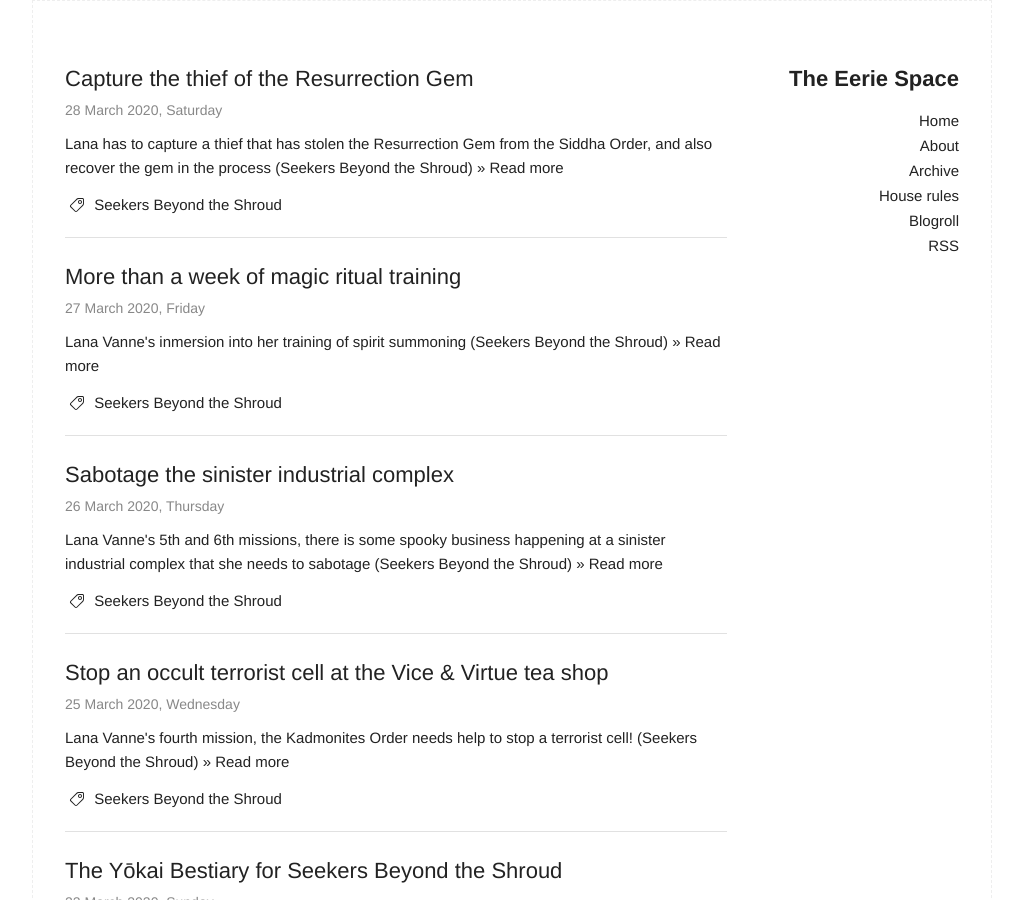
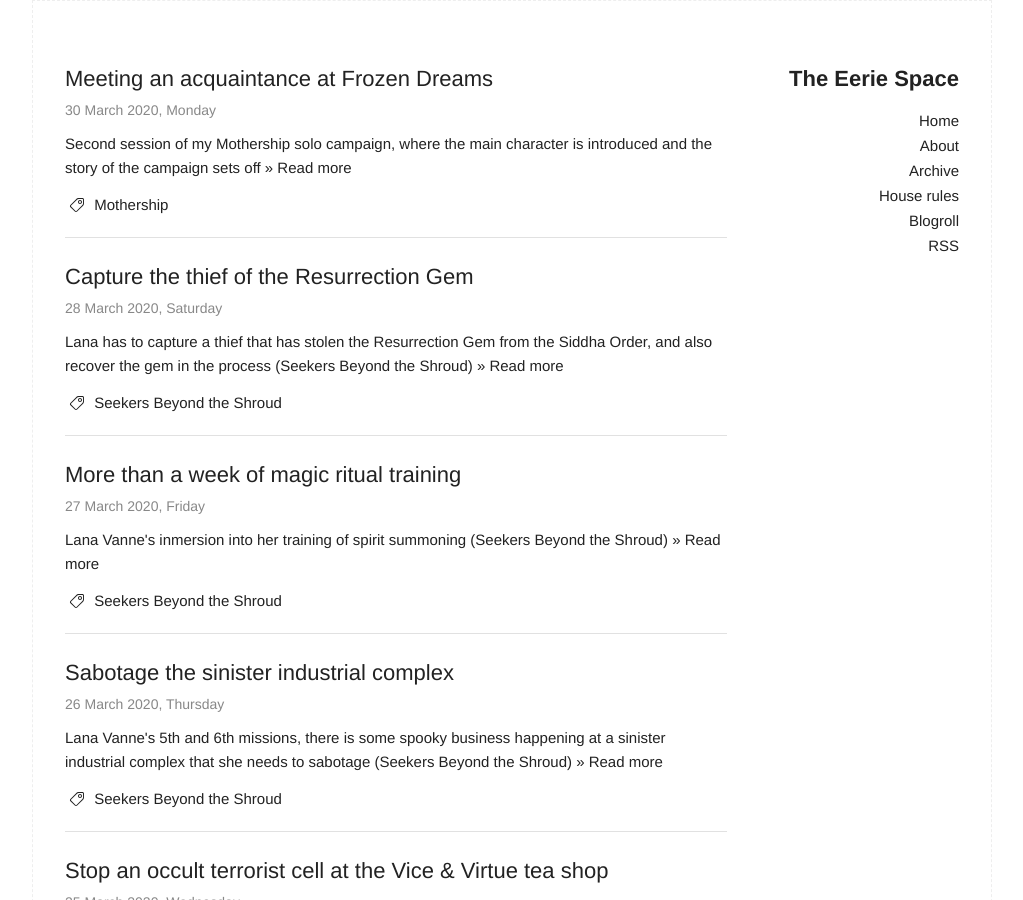
Before and after one commit to eeriespace/eeriespace.github.io, a Jekyll site: the page built from index.html, in a window 1280 px wide and 900 px high. Shown: the whole window, without its empty margins (128-1151 px from the left). Built offline with Jekyll 4.4.1, drawn with Linux system fonts in a browser that asks for light colours; some of the changed lines change nothing that is shown.

Commit message:
Add post

```diff
--- /dev/null
+++ b/_posts/2020-03-30-play-report-mothership-frozen-dreams.md
@@ -0,0 +1,132 @@
+---
+layout: post
+title: Meeting an acquaintance at Frozen Dreams
+category: "Play report"
+description: "Second session of my Mothership solo campaign, where the main
+character is introduced and the story of the campaign sets off"
+tags: [Mothership]
+imghtml: https://raw.githubusercontent.com/eeriespace/public-images/master/20200330-play-report-mothership-frozen-dreams/mothership-faust-c-frozen-dreams.png
+---
+
+This play report is the second session of my
+[Mothership RPG](http://www.tuesdayknightgames.com/mothership) solo campaign,
+where my main character and their background is introduced.
+
+You can read previous sessions here:
+[1st]({{site.baseurl}}/2020/02/29/play-report-faust-cherubim-king-10-704/).
+
+## The main character
+
+I roll the non-class skills randomly, plus the gender.
+
+**Name:** Nyx (female)
+
+**Class:** Teamster
+
+**Stats:** strength 39, speed 39, intellect 43, combat 22
+
+**Skills:** first aid, zero-g, mechanical repair, piloting, rimwise
+
+**Trinket:** stress ball, with the phrase *Zero stress in zero-G*
+
+**Patch:** a medic patch
+
+So she knows a bit of everything, and she needs a reason to be at the
+[Faust-C]({{site.baseurl}}/2020/02/29/play-report-faust-cherubim-king-10-704/)
+space station, the most obvious reason is money, so she will have a dept of d% x
+10000 credits. That makes a debt of 56000 credits.
+
+Having the first aid skill and a medic patch could indicate that she had
+some medical training before, but she also knows a lot about zero-g, piloting,
+repairing, and about far away colonies. So I think that she is going to be some
+kind of pilot, and that she knows all about those skills since she is used to
+maintaining her ship, and that focus on medical skills is because she was
+a captain very concerned about the safety and health of her crew. Since she has
+a lot of dept, she has lost her ship because of something that we don't know
+already and now is doing odd jobs at the station.
+
+## Putting it all together
+
+![](https://raw.githubusercontent.com/eeriespace/public-images/master/20200330-play-report-mothership-frozen-dreams/mothership-faust-c-frozen-dreams.png)
+
+Nyx is a transport pilot reconverted to mechanic that works for the external
+engineering division of **Faust-C** station. She lost her ship a while ago and
+has been drowning in debt ever since.
+
+Her experience with vac-suits and mechanical knowledge repairing her now lost
+ship was able to land her a job in this station, but she is barely capable of
+making ends meet.
+
+She has been spending long hours repairing the massive **Energy Transfer
+Mirrors (ETMs)** that orbit around the station, they are part of the stealth
+subsystems of the station and are needed to hide the energy readings of the
+station so that it can remain undetected. The ETMs have a clever design, they
+work in pairs and orbit around the station. Every mirror has its pair in the
+opposite direction that transfers the energy from its side to its opposing
+side. This way, if someone scans the space around the station, they would pick
+credible data.
+
+But they haven't been working quite well recently. After a long shift of space
+walking and running diagnostics in the mirrors, Nyx heads to her favourite
+AR-bar (augmented reality bar), **Frozen Dreams**, where you put some glasses
+on or connect yourself if you have cyberware, and enjoy a meal or have a drink
+while relaxing in an scenery of your choosing. There are also some other types
+of entertainment regarding AR in the station, but Nyx doesn't have a taste for
+them.
+
+As she is finishing her noodles with some artificially grown meat, someone
+grabs her shoulder to gain her attention.
+
+He is someone that Nyx knows from an acquaintance, but she is unable to
+remember when she meet the man. He is bald, and somewhere around his fifties,
+but Nyx thinks that he looks older than he really is, maybe he has a very
+physically demanding job...
+
+He tells her that people from the block (oh, he is a neighbour from the same
+block in sector that she lives), have noticed that her night shift has been
+reduced and whether she is well.
+
+Here in **Faust-C** you pay for the time you spent on your bunk, and an extra
+if you want some storage space for your change of clothes or personal
+items. These residential blocks are controlled by some mafias and the
+daily cost of the bunk and storage spaces depends on the hours that people use
+them. The buildings have fixed expenses each month and the cost of the services
+that it offers (bunks, storage, cleaning facilities, water) is a simple
+division of the total monthly cost by the number of usage hours. So if people
+sleep less hours on the building, the rent would be higher. Mafias will
+not lose credits if the building is empty so the tenants will need to cope with
+the cost or live on the streets. The "citizens" of Faust-C rent quarters with
+people sleeping more or less same amount of hours.
+
+Nyx knows that the man is worried about the credits, not her, but well, she
+wouldn't care about the man either. She tells him that she is putting some
+extra hours at work to save up some credits. The block neighbour tells her that
+he knows of some people that would like to hire a jack-of-all-trades and that
+she could maybe do it in her *spare* time.
+
+Life in the station is organised by three shifts: working, sleeping and spare
+time (which is usually second-work-time for many people), Nyx has two shifts of
+work and has been working some extra hours that take time from her sleep shift.
+
+Nyx is interested in what the neighbour is offering, she would like to earn
+more credits in her spare time (second work time) than she is making now. They
+exchange terminal IDs. The man's username is **Theora**, she will call him that
+from now on.
+
+Theora tells her that he will sent her the details later, and that she should
+*rest* now.
+
+Convinced by Theora, she finishes her noodles, and heads to the residential
+sector.
+
+## Books/Tools used in this session
+
+* Oracles from [Scarlet
+  Heroes](https://www.drivethrurpg.com/product/127180/Scarlet-Heroes?affiliate_id=1914894)
+  (affiliated).
+* [Donjon's netrunner name generator](https://donjon.bin.sh/scifi/name/#type=cp;cp=netrunner).
+
+## Tables that I would like to make after playing this session
+
+* Table of station subsystems and technologies, like the ETMs.
+* Table of station food and food stalls.
--- a/about.md
+++ b/about.md
@@ -30,7 +30,7 @@ Solo RPG campaigns that I'm running:
 * Unnamed campaign with
   **[Mothership](http://www.tuesdayknightgames.com/mothership)**.
   * Sessions:
-    [1]({{site.baseurl}}/2020/02/29/play-report-faust-cherubim-king-10-704/)
+    [1]({{site.baseurl}}/2020/02/29/play-report-faust-cherubim-king-10-704/), [2]({{site.baseurl}}/2020/03/29/play-report-mothership-frozen-dreams/)
 * Unnamed hexcrawl campaign with **[Labyrinth
   Lord](https://www.drivethrurpg.com/product/78524/Advanced-Edition-Companion-Labyrinth-Lord-noart-version)**
   (which is in the process of being switched to [Old School
```
